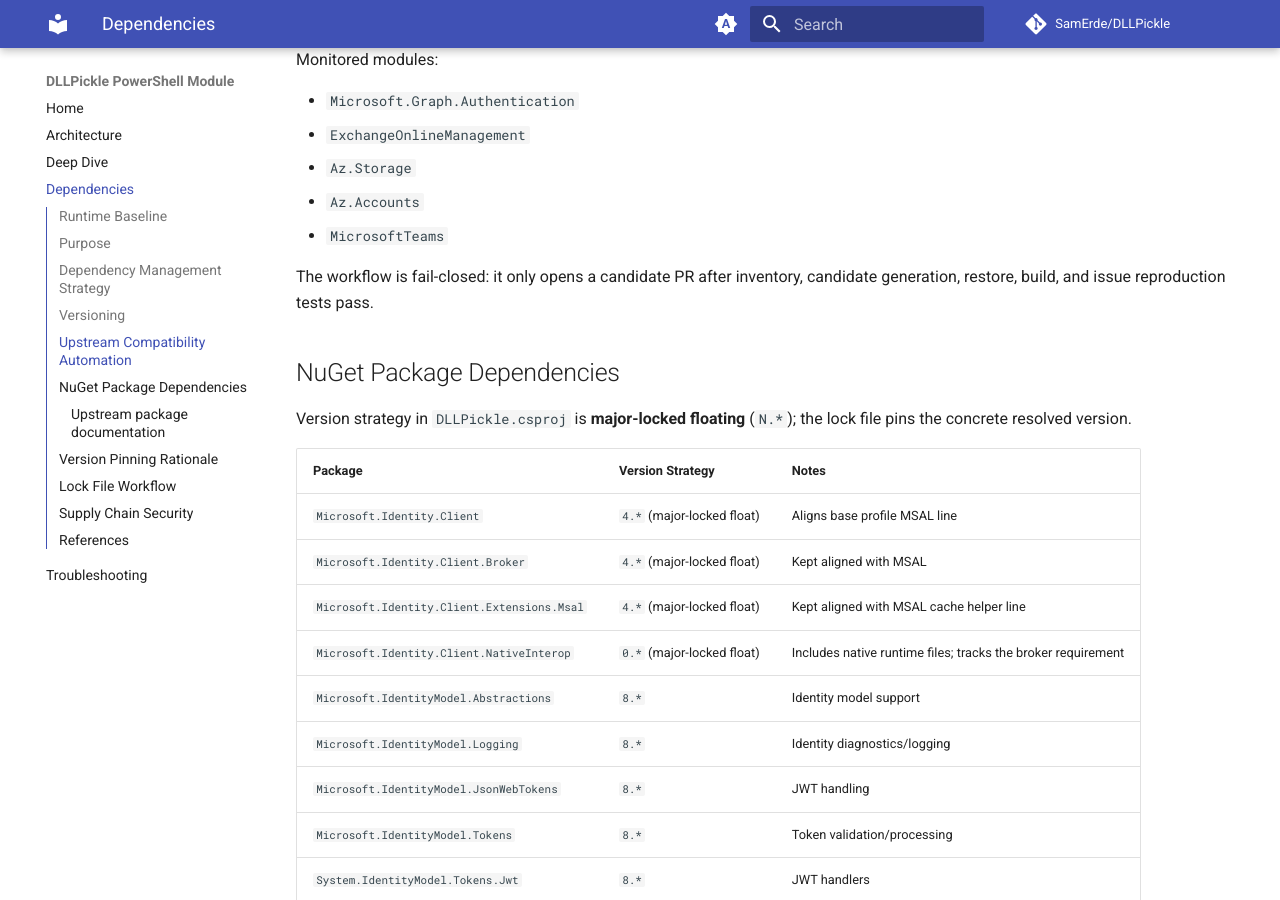
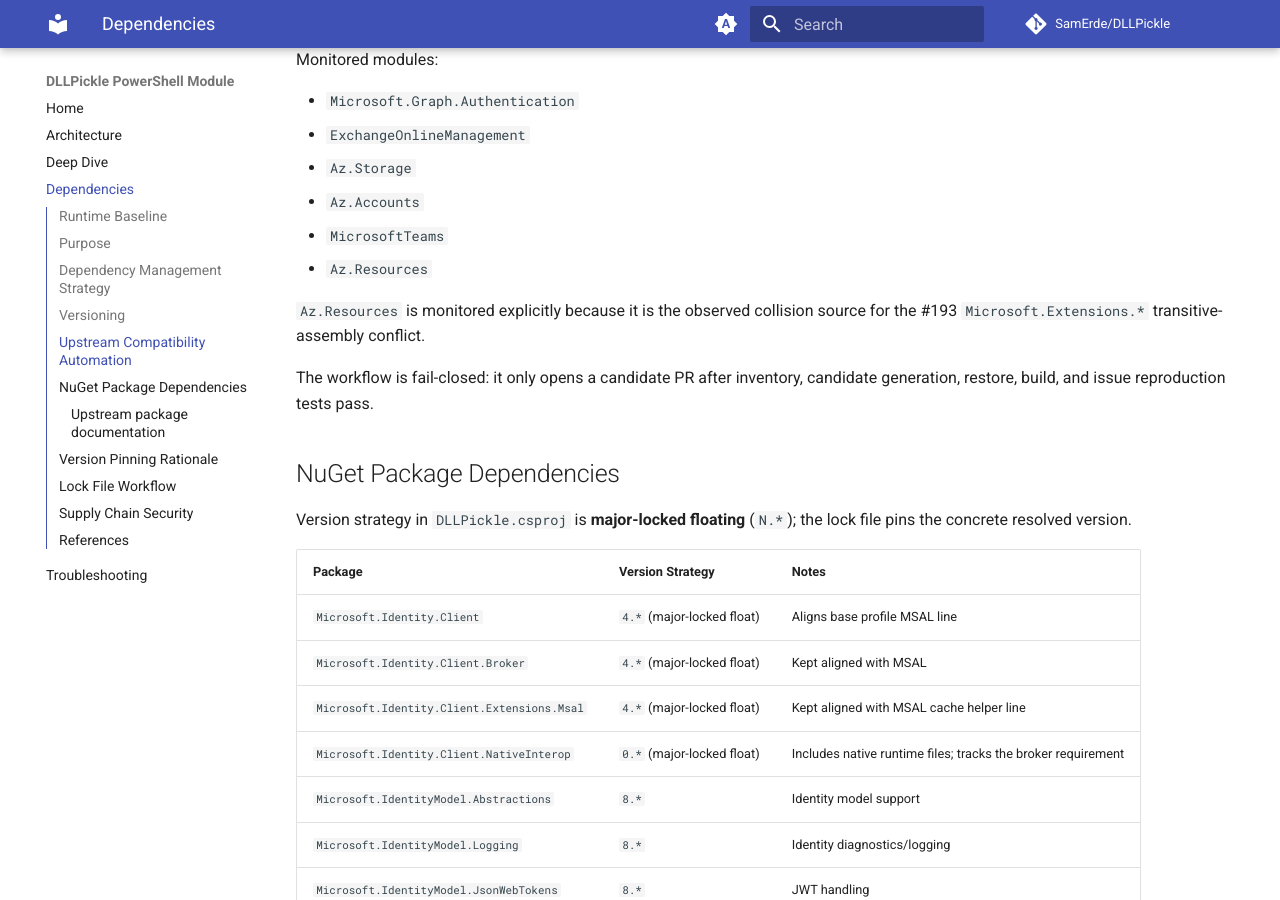
Before and after one commit to SamErde/DLLPickle, an MkDocs documentation site: the page built from docs/DEPENDENCIES.md, in a window 1280 px wide and 900 px high, scrolled down 2255 px. Built offline with MkDocs 1.6.1 and Material for MkDocs 9.7.7, drawn with Linux system fonts in a browser that asks for light colours; comment, search, counter and statistics services are not loaded.

Commit message:
feat(dependency-policy): monitor Az.Resources collision source and add guardrails

```diff
--- a/docs/DEPENDENCIES.md
+++ b/docs/DEPENDENCIES.md
@@ -108,6 +108,10 @@ Monitored modules:
 - `Az.Storage`
 - `Az.Accounts`
 - `MicrosoftTeams`
+- `Az.Resources`
+
+`Az.Resources` is monitored explicitly because it is the observed collision
+source for the #193 `Microsoft.Extensions.*` transitive-assembly conflict.
 
 The workflow is fail-closed: it only opens a candidate PR after inventory,
 candidate generation, restore, build, and issue reproduction tests pass.
```
Also changed, not shown: docs/Architecture.md (+2 -2 lines), docs/Deep-Dive.md (+4 -0 lines), docs/gaps/GAP-002-az-resources-monitoring.md (+1 -1 lines), docs/gaps/README.md (+1 -1 lines), 2 other files.
